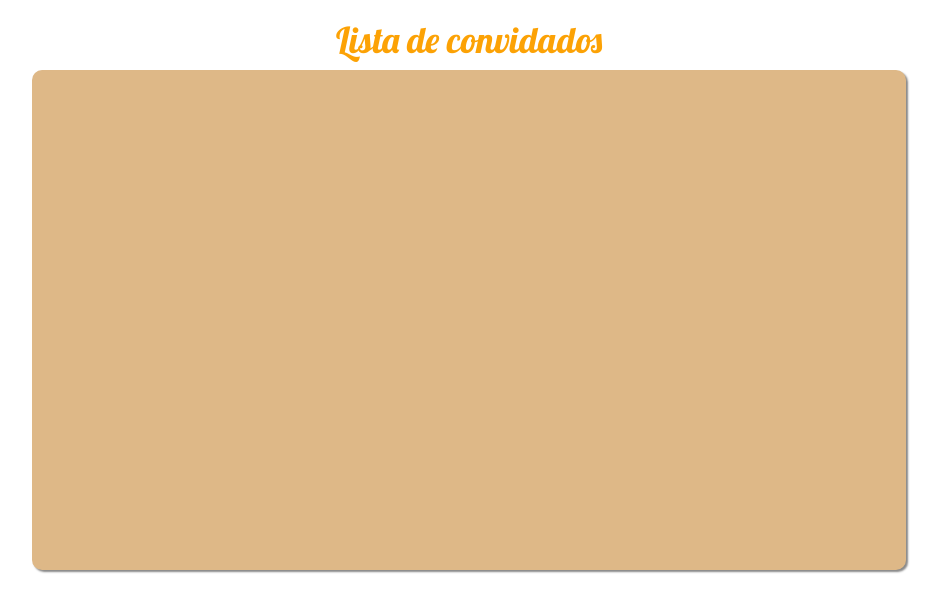
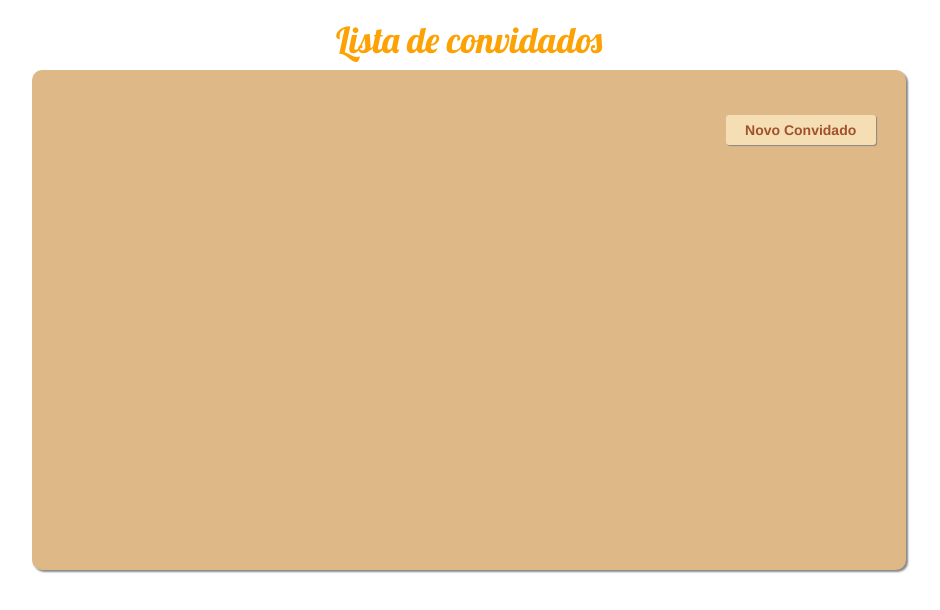
Before and after one commit to filipeassad/page-casamento, a Django app: page / in a window 1280 px wide. Shown: the top 610 px of the page, without its empty margins (171-1111 px from the left). Run offline with Django 3.2, Linux system fonts and the light colour scheme; data that the repository does not hold is empty; some libraries are stand-ins or nearby versions.

Commit message:
Textos arrumados

```diff
--- a/convidado/static/css/convidado.css
+++ b/convidado/static/css/convidado.css
@@ -4,6 +4,10 @@ h1{
 }
 .titulo{
     text-align: center;
+}
+
+a:link{
+   text-decoration:none;
 }
 
 .box{
@@ -58,3 +62,32 @@ p{
     text-indent: 50px;
     font-weight: bold;
 }
+
+.botao{
+   display: inline-block;
+   background: #F5DEB3;
+   width: 150px;
+   margin: 5px;
+   border: 0px solid;
+   border-radius: 3px;
+   box-shadow: 1px 1px 1px #888888;
+   padding: 5px;
+   text-align: center;
+}
+
+.botao a{
+    font-weight: bold;
+    color: #A0522D;
+}
+
+.botao:hover{
+     background: #A0522D;
+}
+
+.botao:hover a{
+     color: #F5DEB3;
+}
+.paibotao{
+    text-align: right;
+    padding: 10px;
+}
--- a/convidado/templates/convidado/detalhe.html
+++ b/convidado/templates/convidado/detalhe.html
@@ -32,9 +32,9 @@
 
         <div class="col-md-8 box">
             {% if post.nome = 'Filipe' %}
-                <p>Garoto mais gostoso do Brasil. Namora uma peituda linda que pisa no pé dele.</p>
+                <p>Lorem ipsum dolor sit amet, consectetur adipisicing elit. Alias consequuntur cum dignissimos dolor dolorem incidunt itaque quam rerum tempora veritatis. Aliquid architecto dolorem harum quis rerum vitae? Blanditiis fugiat, laudantium! Lorem ipsum dolor sit amet, consectetur adipisicing elit. Dolores iure minus perferendis quae. Consequuntur culpa deleniti error eveniet, exercitationem facere minus mollitia nostrum odio odit officiis omnis, reprehenderit sit, voluptatem. Lorem ipsum dolor sit amet, consectetur adipisicing elit. Aspernatur consectetur cum deserunt dolor esse eveniet ex magni minima nemo, omnis quidem reprehenderit ullam velit voluptatem voluptatibus! Dolorem esse harum molestiae.</p>
             {% elif post.nome = 'Mayara' %}
-                <p>Peituda mais linda do mundo que gosta de pisar no pé do namorado quando está com raiva.</p>
+                <p>Lorem ipsum dolor sit amet, consectetur adipisicing elit. Inventore, nemo, vel? Aperiam assumenda enim eveniet perspiciatis vel! Corporis ea eaque earum eligendi ipsum numquam optio repellendus sunt! Modi, numquam, quaerat. Lorem ipsum dolor sit amet, consectetur adipisicing elit. A ab accusamus, ad, aliquid consequuntur cum deleniti esse, iusto magnam nihil placeat quasi qui ratione repudiandae rerum soluta tempore tenetur vel? Lorem ipsum dolor sit amet, consectetur adipisicing elit. Accusantium aliquid, dolore, error et eum hic incidunt iure labore laboriosam nesciunt nostrum numquam quos saepe tempore unde. Adipisci autem dolorum sapiente. Lorem ipsum dolor sit amet, consectetur adipisicing elit. Corporis ea iusto sunt tenetur. Blanditiis corporis eaque in incidunt laudantium quisquam recusandae reprehenderit! Animi eum maxime minima, nobis odio quibusdam veniam?</p>
             {% else %}
                 <p>Lorem ipsum dolor sit amet, consectetur adipisicing elit. A at, consequuntur delectus dolor ea eaque facere in iusto laborum nisi placeat quisquam quod reiciendis rem reprehenderit repudiandae sequi sit soluta! Lorem ipsum dolor sit amet, consectetur adipisicing elit. Aperiam beatae commodi dolorem illo labore minus nam non, odio officiis placeat quo ratione recusandae reprehenderit tempore tenetur? Excepturi fuga reprehenderit sequi!</p>
             {% endif%}
--- a/convidado/templates/convidado/list_convidados.html
+++ b/convidado/templates/convidado/list_convidados.html
@@ -37,6 +37,11 @@
                     </li>
                {% endfor %}
            </ul>
+           <div class="paibotao">
+               <div class="botao"><a href="">Novo Convidado</a></div>
+           </div>
+
+
         </div>
         <div class="col-md-2"></div>
     </div>
```
Also changed, not shown: convidado/forms.py (added, +7 -0 lines).
